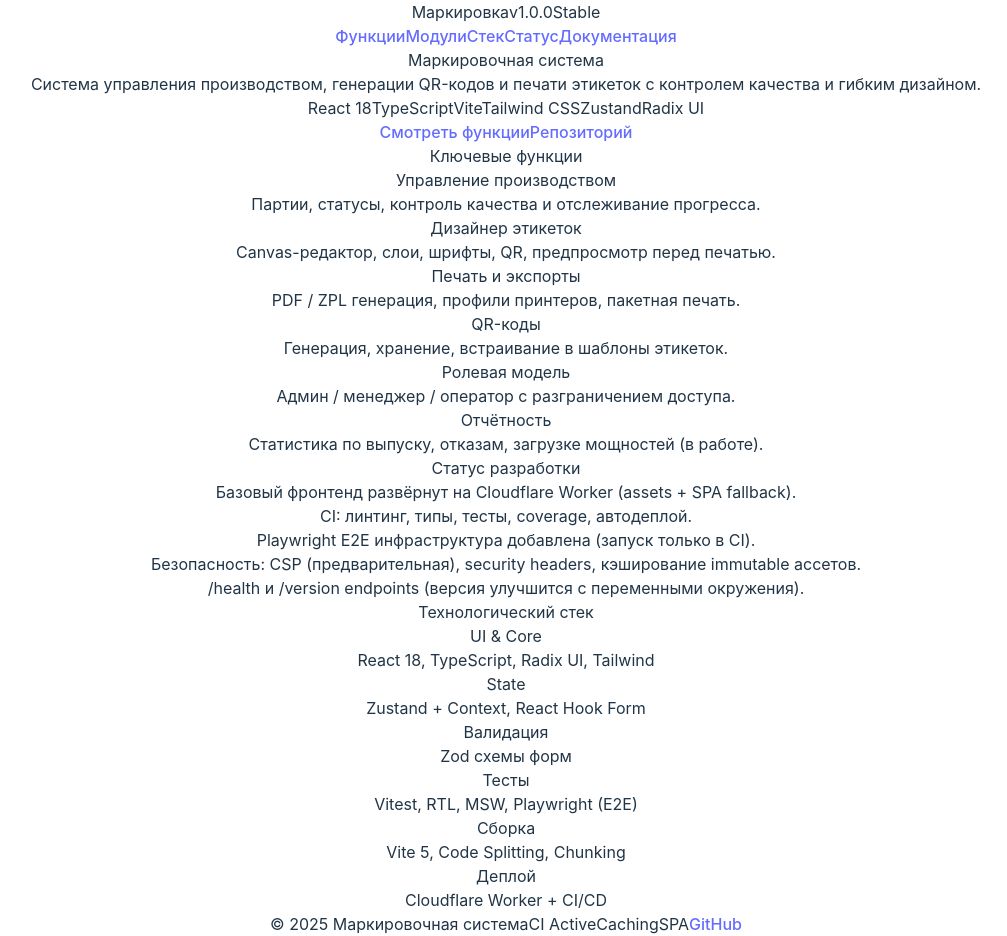
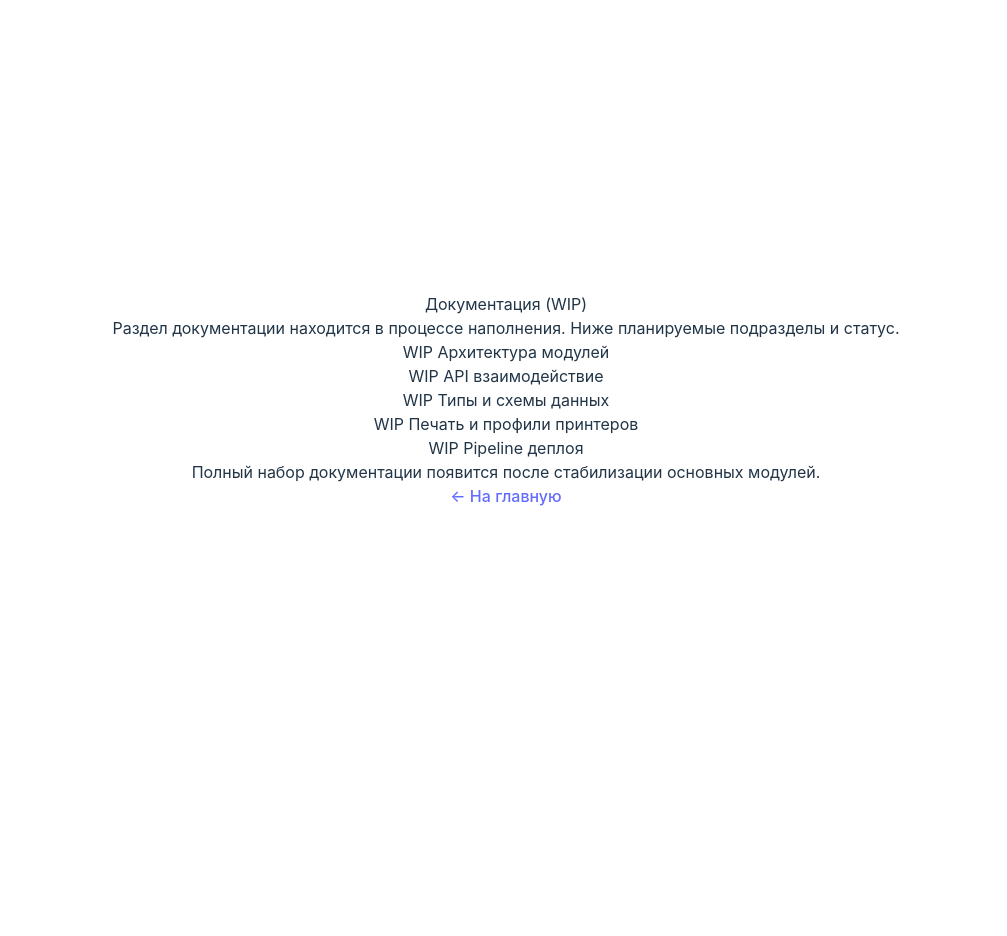
Before and after one commit to 33hpS/markirovka, a React (Vite) app: page /docs in a window 1280 px wide. Shown: the whole page, without its empty margins (134-1141 px from the left). After the commit the page ends 800 px from the top, so only its background shows below. Built offline with nearby package versions, Linux system fonts and the light colour scheme.

Commit message:
feat(ui): extract Badge & SectionCard, add build info hook and docs route

```diff
--- a/src/App.tsx
+++ b/src/App.tsx
@@ -1,46 +1,12 @@
 import * as React from 'react';
 
-const Badge = ({
-  children,
-  color,
-}: {
-  children: React.ReactNode;
-  color?: string;
-}) => {
-  const palette: Record<string, string> = {
-    green: 'bg-green-100 text-green-800',
-    blue: 'bg-blue-100 text-blue-800',
-    purple: 'bg-purple-100 text-purple-800',
-    yellow: 'bg-yellow-100 text-yellow-800',
-    gray: 'bg-gray-100 text-gray-800',
-    red: 'bg-red-100 text-red-800',
-    indigo: 'bg-indigo-100 text-indigo-800',
-  };
-  return (
-    <span
-      className={`inline-flex items-center px-3 py-1 rounded-full text-xs font-medium ${palette[color ?? 'gray']}`}
-    >
-      {children}
-    </span>
-  );
-};
-
-const SectionCard: React.FC<{ title: string; children: React.ReactNode }> = ({
-  title,
-  children,
-}) => (
-  <div className='p-4 rounded-lg border bg-white shadow-sm hover:shadow transition-shadow'>
-    <h3 className='font-semibold mb-2 text-gray-900 text-sm tracking-wide'>
-      {title}
-    </h3>
-    <div className='text-xs text-gray-600 leading-relaxed space-y-1'>
-      {children}
-    </div>
-  </div>
-);
+import Badge from './components/ui/Badge';
+import SectionCard from './components/ui/SectionCard';
+import { useBuildInfo } from './hooks/useBuildInfo';
 
 const App: React.FC = () => {
   const year = new Date().getFullYear();
+  const { data: build, loading: buildLoading } = useBuildInfo();
   return (
     <div className='min-h-screen bg-gradient-to-b from-gray-50 via-white to-gray-100 flex flex-col'>
       <header className='w-full border-b bg-white/70 backdrop-blur sticky top-0 z-10'>
@@ -49,7 +15,7 @@ const App: React.FC = () => {
             <span className='text-xl font-bold tracking-tight text-gray-900'>
               Маркировка
             </span>
-            <Badge color='indigo'>v1.0.0</Badge>
+            <Badge color='indigo'>{build?.version ?? 'v1.0.0'}</Badge>
             <Badge color='green'>Stable</Badge>
           </div>
           <nav className='hidden md:flex items-center space-x-6 text-sm text-gray-600'>
@@ -199,6 +165,13 @@ const App: React.FC = () => {
             <Badge color='purple'>Caching</Badge>
             <Badge color='blue'>SPA</Badge>
           </span>
+          <span className='flex items-center gap-3'>
+            {buildLoading && <Badge color='gray'>build...</Badge>}
+            {build && (
+              <Badge color='indigo'>
+                {build.version} · {build.commit.slice(0, 7)}
+              </Badge>
+            )}
             <a
               href='https://github.com/33hpS/markirovka'
               className='hover:text-gray-700'
@@ -207,6 +180,7 @@ const App: React.FC = () => {
             >
               GitHub
             </a>
+          </span>
         </div>
       </footer>
     </div>
--- /dev/null
+++ b/src/Docs.tsx
@@ -0,0 +1,43 @@
+import * as React from 'react';
+import { Link } from 'react-router-dom';
+
+import Badge from './components/ui/Badge';
+
+const Docs: React.FC = () => {
+  return (
+    <div className='min-h-screen bg-white px-6 py-12 max-w-3xl mx-auto prose prose-sm'>
+      <h1>Документация (WIP)</h1>
+      <p>
+        Раздел документации находится в процессе наполнения. Ниже планируемые
+        подразделы и статус.
+      </p>
+      <ul>
+        <li>
+          <Badge color='indigo'>WIP</Badge> Архитектура модулей
+        </li>
+        <li>
+          <Badge color='indigo'>WIP</Badge> API взаимодействие
+        </li>
+        <li>
+          <Badge color='indigo'>WIP</Badge> Типы и схемы данных
+        </li>
+        <li>
+          <Badge color='indigo'>WIP</Badge> Печать и профили принтеров
+        </li>
+        <li>
+          <Badge color='indigo'>WIP</Badge> Pipeline деплоя
+        </li>
+      </ul>
+      <p>
+        Полный набор документации появится после стабилизации основных модулей.
+      </p>
+      <p>
+        <Link to='/' className='text-indigo-600 hover:underline'>
+          ← На главную
+        </Link>
+      </p>
+    </div>
+  );
+};
+
+export default Docs;
--- /dev/null
+++ b/src/components/ui/Badge.tsx
@@ -0,0 +1,31 @@
+import * as React from 'react';
+
+export interface BadgeProps {
+  children: React.ReactNode;
+  color?: 'green' | 'blue' | 'purple' | 'yellow' | 'gray' | 'red' | 'indigo';
+  className?: string;
+}
+
+const palette: Record<string, string> = {
+  green: 'bg-green-100 text-green-800',
+  blue: 'bg-blue-100 text-blue-800',
+  purple: 'bg-purple-100 text-purple-800',
+  yellow: 'bg-yellow-100 text-yellow-800',
+  gray: 'bg-gray-100 text-gray-800',
+  red: 'bg-red-100 text-red-800',
+  indigo: 'bg-indigo-100 text-indigo-800',
+};
+
+export const Badge: React.FC<BadgeProps> = ({
+  children,
+  color = 'gray',
+  className,
+}) => (
+  <span
+    className={`inline-flex items-center px-3 py-1 rounded-full text-xs font-medium ${palette[color]} ${className ?? ''}`.trim()}
+  >
+    {children}
+  </span>
+);
+
+export default Badge;
--- /dev/null
+++ b/src/components/ui/SectionCard.tsx
@@ -0,0 +1,26 @@
+import * as React from 'react';
+
+export interface SectionCardProps {
+  title: string;
+  children: React.ReactNode;
+  className?: string;
+}
+
+export const SectionCard: React.FC<SectionCardProps> = ({
+  title,
+  children,
+  className,
+}) => (
+  <div
+    className={`p-4 rounded-lg border bg-white shadow-sm hover:shadow transition-shadow ${className ?? ''}`.trim()}
+  >
+    <h3 className='font-semibold mb-2 text-gray-900 text-sm tracking-wide'>
+      {title}
+    </h3>
+    <div className='text-xs text-gray-600 leading-relaxed space-y-1'>
+      {children}
+    </div>
+  </div>
+);
+
+export default SectionCard;
--- /dev/null
+++ b/src/hooks/useBuildInfo.ts
@@ -0,0 +1,35 @@
+import { useState, useEffect } from 'react';
+
+export interface BuildInfo {
+  commit: string;
+  version: string;
+  time: string;
+}
+
+export function useBuildInfo() {
+  const [data, setData] = useState<BuildInfo | null>(null);
+  const [error, setError] = useState<string | null>(null);
+  const [loading, setLoading] = useState<boolean>(true);
+
+  useEffect(() => {
+    let mounted = true;
+    fetch('/version', { cache: 'no-store' })
+      .then(r => (r.ok ? r.json() : Promise.reject(new Error('bad status'))))
+      .then(json => {
+        if (!mounted) return;
+        setData(json);
+      })
+      .catch(e => {
+        if (!mounted) return;
+        setError(String(e));
+      })
+      .finally(() => mounted && setLoading(false));
+    return () => {
+      mounted = false;
+    };
+  }, []);
+
+  return { data, error, loading };
+}
+
+export default useBuildInfo;
--- a/src/main.tsx
+++ b/src/main.tsx
@@ -1,7 +1,9 @@
-import React from 'react';
-import ReactDOM from 'react-dom/client';
+import * as React from 'react';
+import { createRoot } from 'react-dom/client';
+import { BrowserRouter, Routes, Route } from 'react-router-dom';
 
 import App from './App';
+import Docs from './Docs';
 import './index.css';
 
 const container = document.getElementById('root');
@@ -10,10 +12,15 @@ if (!container) {
   throw new Error('Root element not found');
 }
 
-const root = ReactDOM.createRoot(container);
+const root = createRoot(container);
 
 root.render(
   <React.StrictMode>
-    <App />
+    <BrowserRouter>
+      <Routes>
+        <Route path='/' element={<App />} />
+        <Route path='/docs' element={<Docs />} />
+      </Routes>
+    </BrowserRouter>
   </React.StrictMode>
 );
```
Lines whose indentation alone changed are shown as unchanged.
